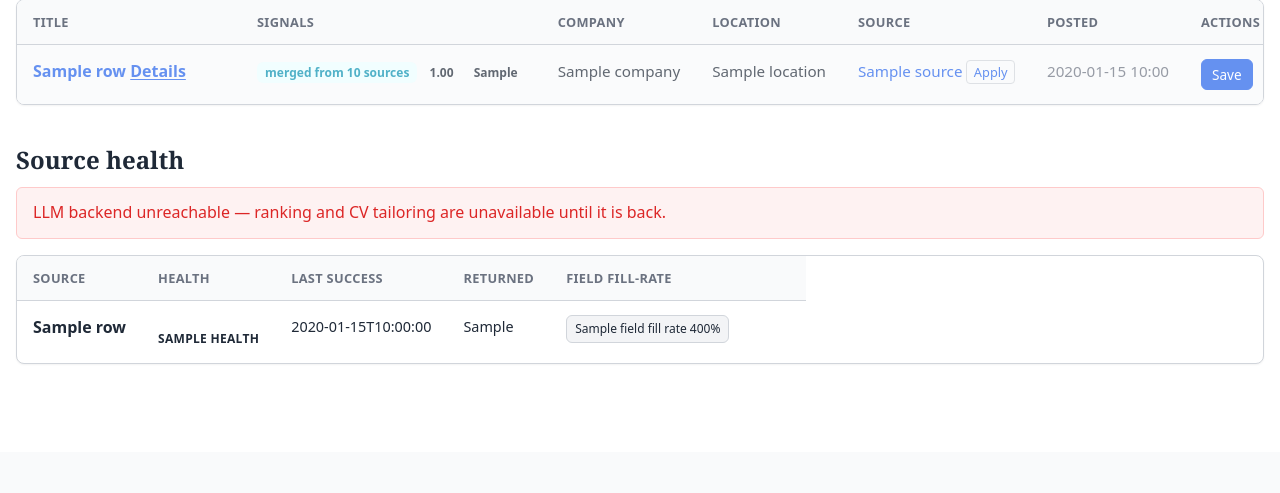
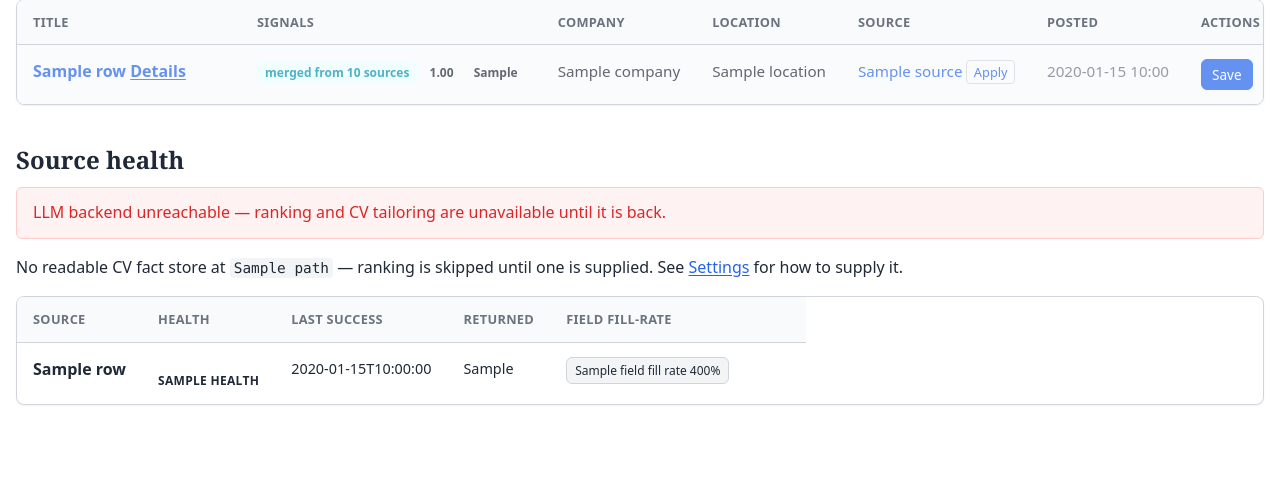
Before and after one commit to filipay/shortlist, a FastAPI app: template app/web/templates/html/queue.html in a window 1280 px wide. Shown: the part 818-1311 px from the top of the page. Before the commit the page ends 1182 px from the top, so only its background shows below. Run offline with FastAPI, Linux system fonts and the light colour scheme; the template is opened without the code that fills it: most values are stand-ins (such as "Sample title", 1, 10 or a date in 2020); style sheets or scripts are compiled from the project's sources.

Commit message:
feat(05-10): state the CV prerequisite on the queue and report it on /health
- _cv_status() computes the fact-store report once for the queue context
- _health_strip.html renders an unconditional #cv-fact-store-status line beside the
  LLM indicator, naming the loader's path and pointing at /settings when unreadable
- _cv_report() adds a cv object (available/path/error) to GET /health, mirroring the
  tectonic report's totality; a missing store never degrades status
- tests pin the object shape, the missing-store no-degrade rule, the readable case
  and the queue status line; the exact-key-set pin is updated deliberately

```diff
--- a/app/api/health.py
+++ b/app/api/health.py
@@ -13,6 +13,7 @@ built from typed fields only: no raw upstream payload is echoed (T-01-30).
 from __future__ import annotations
 
 from datetime import datetime
+from pathlib import Path
 from typing import Any
 
 import structlog
@@ -21,6 +22,8 @@ from sqlalchemy import text
 from sqlalchemy.ext.asyncio import AsyncSession, async_sessionmaker
 
 from app.api.deps import current_user
+from app.config import settings
+from app.cv.factstore import fact_store_report
 from app.db.repositories.source_repo import get_source_health
 from app.db.session import get_session, get_session_factory
 from app.domain.models import User
@@ -28,6 +31,7 @@ from app.latex import get_latex_engine
 from app.latex.base import LatexEngine
 from app.llm import get_llm_backend
 from app.llm.base import LLMBackend
+from app.pipeline.rank import CV_FILENAME
 from app.probe.probe import probe_all
 
 log = structlog.get_logger(__name__)
@@ -67,6 +71,18 @@ async def _tectonic_report(engine: LatexEngine) -> dict[str, Any]:
         "version": probe.version,
         "error": probe.error,
     }
+
+
+def _cv_report() -> dict[str, Any]:
+    """`{available, path, error}`. A store problem must not break `/health`.
+
+    Mirrors `_tectonic_report`'s totality: the probe is total, so a failure is
+    REPORTED, never raised, and never changes `status`. Unlike `tectonic` the object
+    carries `path` instead of `version` — a fact store is a data document with no
+    engine version, and the path is the operator's actionable datum. `error` is the
+    exception CLASS NAME only, never a message, so no document text can reach the JSON.
+    """
+    return fact_store_report(Path(settings.cv_dir) / CV_FILENAME)
 
 
 @router.get("/health")
@@ -132,6 +148,9 @@ async def health(
         "db": database,
         "opencode": opencode,
         "tectonic": tectonic,
+        # A missing or unreadable CV fact store never degrades "status" — the same
+        # rule the LaTeX engine already follows. Ranking is skipped, and that is data.
+        "cv": _cv_report(),
         "sources": sources,
     }
 
--- a/app/web/routes.py
+++ b/app/web/routes.py
@@ -35,6 +35,7 @@ from sqlalchemy.ext.asyncio import AsyncSession
 from app.api.deps import current_user
 from app.api.runs import render_run_fragment
 from app.config import settings
+from app.cv.factstore import fact_store_report
 from app.db.repositories import event_repo, llm_call_repo, run_repo, state_repo
 from app.db.repositories.queue_repo import QueuePage, QueueQuery, read_queue
 from app.db.repositories.run_repo import RunSummary
@@ -43,7 +44,7 @@ from app.db.session import get_session
 from app.domain.models import User
 from app.llm import get_llm_backend
 from app.llm.base import LLMBackend
-from app.pipeline.rank import RANK_SKIP_LABELS, ranking_in_progress
+from app.pipeline.rank import CV_FILENAME, RANK_SKIP_LABELS, ranking_in_progress
 from app.web.template_env import make_templates
 
 log = structlog.get_logger(__name__)
@@ -86,6 +87,17 @@ async def _health_strip(
         return rows, False, None, type(exc).__name__
 
     return rows, bool(outcome.reachable), outcome.version, outcome.error
+
+
+def _cv_status() -> dict[str, Any]:
+    """The CV fact-store report — total, so it can never 500 the queue page.
+
+    The probe never raises (a missing, unreadable or invalid store is reported), and
+    it is the same computation the settings card performs (`Settings.cv_dir` +
+    `rank.CV_FILENAME`), so the queue line and the settings card cannot disagree
+    about the path or whether a readable store is present.
+    """
+    return fact_store_report(Path(settings.cv_dir) / CV_FILENAME)
 
 
 def _flag(value: str | None) -> bool:
@@ -357,6 +369,7 @@ async def queue(
             "last_run": last_run,
             "last_run_fragment": last_run_fragment,
             "ranking_strip": ranking_strip,
+            "cv": _cv_status(),
             "source_health": source_health,
             "opencode_reachable": reachable,
             "opencode_version": version,
--- a/app/web/templates/html/_health_strip.html
+++ b/app/web/templates/html/_health_strip.html
@@ -1,7 +1,9 @@
 {# SRC-07 / D-13 — the per-source health strip.
    One row per source: liveness, last success, listings returned, field fill-rate.
    The LLM indicator exists because a silent backend failure is the confusing case
-   (D-08 / STACK Q8). #}
+   (D-08 / STACK Q8). The CV fact-store status line sits beside that indicator: a
+   fresh checkout's empty, gitignored cv/ would otherwise leave the page mute about
+   the ranking prerequisite. #}
 <section id="source-health">
   <h2>Source health</h2>
 
@@ -13,6 +15,17 @@
   {% else %}
   <p class="llm-status llm-reachable" id="llm-backend-reachable">
     LLM backend reachable{% if opencode_version %} — version {{ opencode_version }}{% endif %}.
+  </p>
+  {% endif %}
+
+  {% if cv %}
+  <p class="cv-status" id="cv-fact-store-status">
+    {% if cv.available %}
+    CV fact store loaded from <code>{{ cv.path }}</code>.
+    {% else %}
+    No readable CV fact store at <code>{{ cv.path }}</code> — ranking is skipped until
+    one is supplied. See <a href="/settings">Settings</a> for how to supply it.
+    {% endif %}
   </p>
   {% endif %}
 
```
Also changed, not shown: tests/api/test_health.py (+57 -1 lines).
